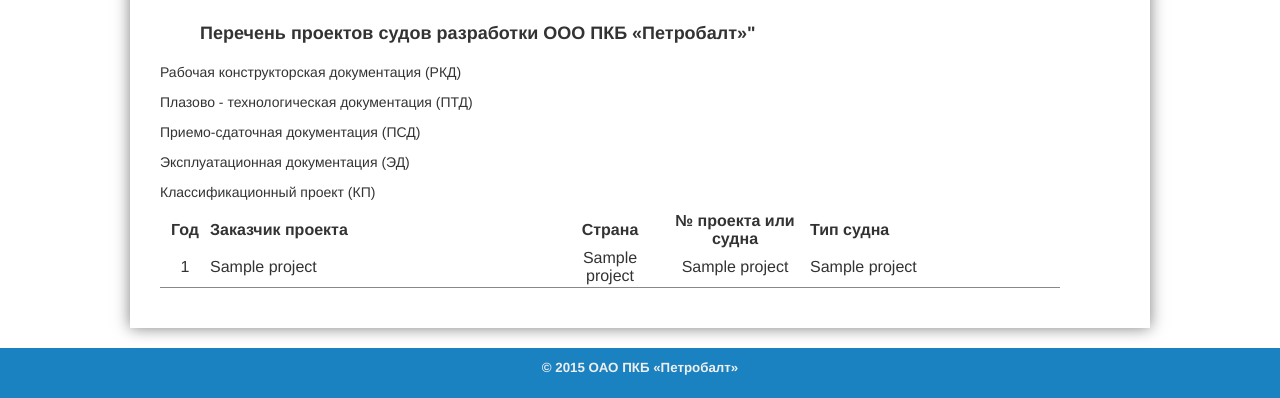
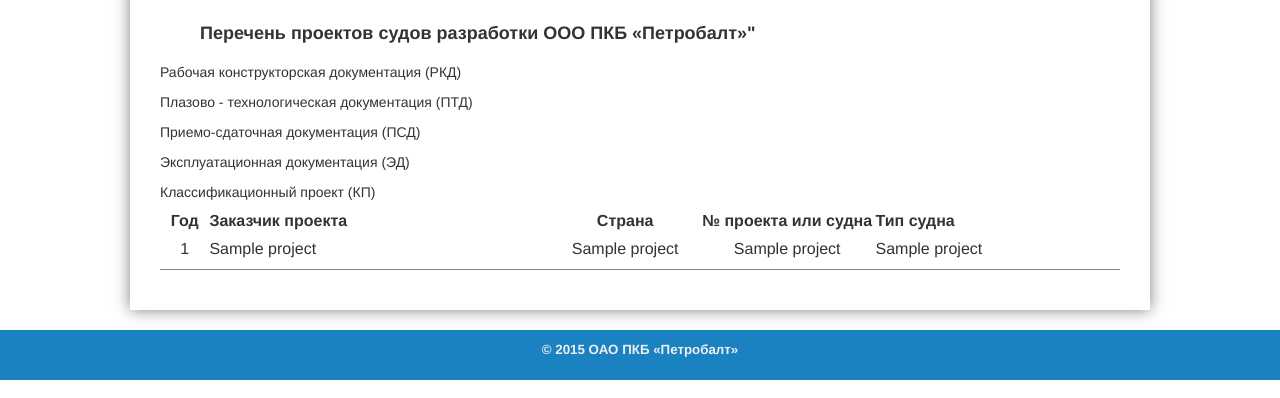
Before and after one commit to tesmen/petro.ru, a PHP site: template web/templates/projects.html.twig in a window 1280 px wide. Shown: the part 525-923 px from the top of the page. Run offline with PHP 8.4, Linux system fonts and the light colour scheme; the template is opened without the code that fills it: most values are stand-ins (such as "Sample title", 1, 10 or a date in 2020); some libraries are stand-ins or nearby versions.

Commit message:
wide fix

```diff
--- a/web/templates/projects.html.twig
+++ b/web/templates/projects.html.twig
@@ -19,12 +19,12 @@
         }
 
         .country {
-            width: 100px;
+            width: 150px;
             text-align: center;
         }
 
         .number {
-            width: 150px;
+            width: 180px;
             text-align: center;
         }
 
```
